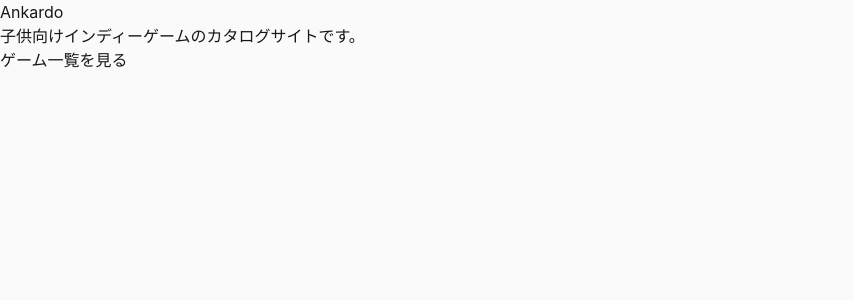
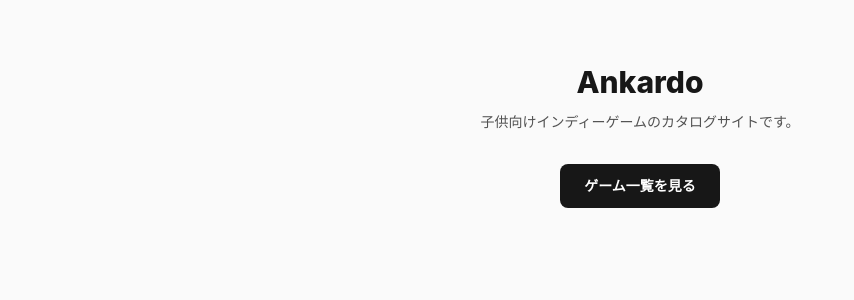
Before and after one commit to akabee0161/ankardo, a Next.js app in the folder site/: page / in a window 1280 px wide. Shown: the top 300 px of the page, without its empty margins (0-854 px from the left). Built offline with nearby package versions, Linux system fonts and the light colour scheme.

Commit message:
feat(site): トップページをミニマル・モダン方針でスタイリング

```diff
--- a/site/app/page.tsx
+++ b/site/app/page.tsx
@@ -2,10 +2,17 @@ import Link from "next/link";
 
 export default function Home() {
   return (
-    <main>
-      <h1>Ankardo</h1>
-      <p>子供向けインディーゲームのカタログサイトです。</p>
-      <Link href="/games">ゲーム一覧を見る</Link>
+    <main className="mx-auto flex max-w-3xl flex-col items-center px-4 py-16 text-center">
+      <h1 className="text-3xl font-extrabold text-neutral-900">Ankardo</h1>
+      <p className="mt-3 text-sm text-neutral-600">
+        子供向けインディーゲームのカタログサイトです。
+      </p>
+      <Link
+        href="/games"
+        className="mt-8 inline-block rounded-lg bg-neutral-900 px-6 py-3 text-sm font-bold text-white"
+      >
+        ゲーム一覧を見る
+      </Link>
     </main>
   );
 }
```
